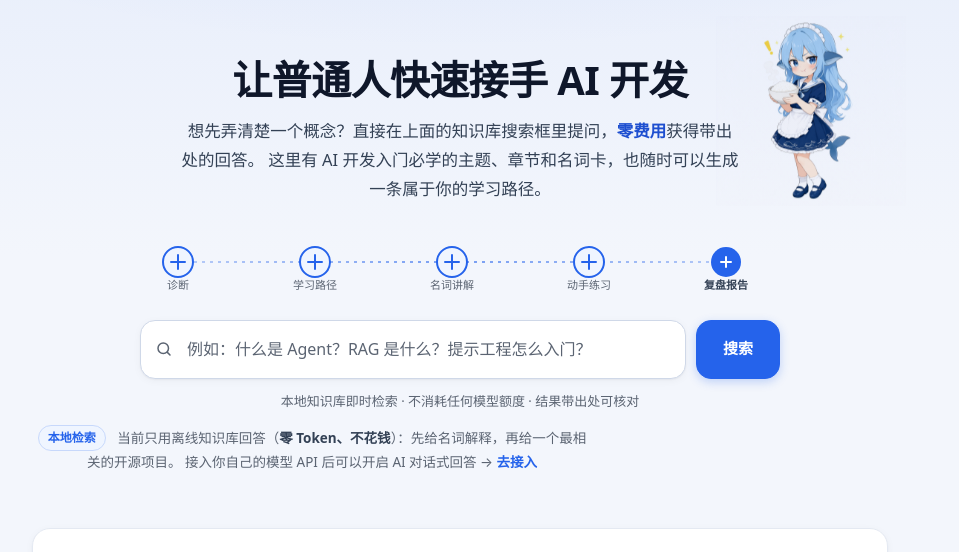
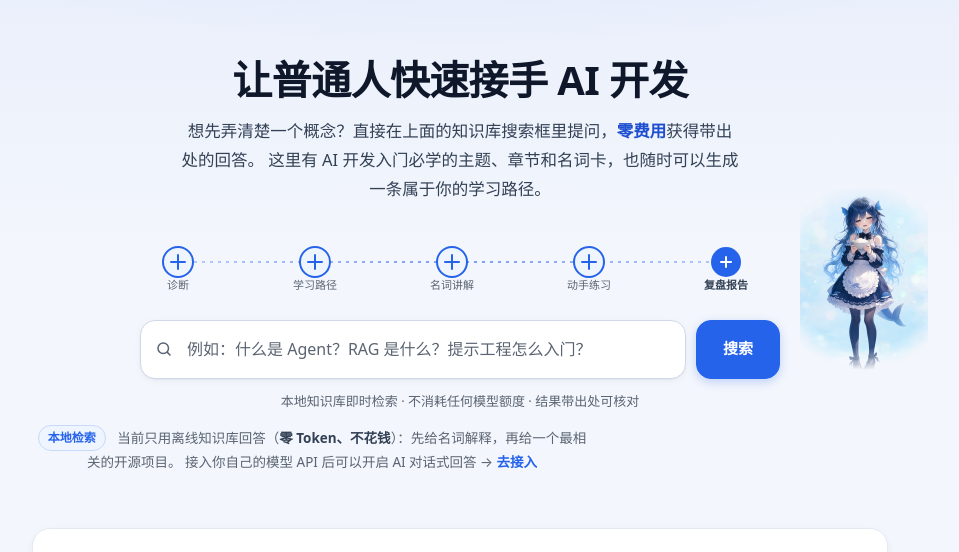
Before and after one commit to xiaxiami3738/chenyi, a FastAPI app: page / in a window 1280 px wide. Shown: the part 65-617 px from the top of the page, without its empty margins (180-1139 px from the left). Run offline with FastAPI, Linux system fonts and the light colour scheme; data comes from the database, SQL or seed files in the repository; data that the repository does not hold is empty.

Commit message:
feat(M10): 鲸小鱼小立绘移到搜索框右侧（qwen-image-2 生成，浅蓝白虚化）
- 新素材 app/static/img/whale-xiaoyu-search.png：全身立绘、深蓝→浅青渐变发、鲸鳍耳、深蓝白女仆装、捧白饭、慵懒表情、浅蓝白虚化底（qwen-image-2.1-pro 生成，压缩到 448px/144KB）
- 首屏改为「搜索框右侧小贴纸」：.kb-search-wrap + .kb-mascot（128px，径向遮罩柔边，≤900px 隐藏）
- 移除原 hero 顶部 190px 大立绘，避免双角色拥挤；test_health 断言同步更新

```diff
--- a/app/static/style.css
+++ b/app/static/style.css
@@ -369,21 +369,33 @@ body {
 
 /* ── 首屏点缀：DSH 鲸鱼娘（装饰性，不参与读屏） ─────────────── */
 .hero { position: relative; }
-.hero-mascot {
+/* 搜索框右侧的小立绘：浅蓝白虚化底图用径向遮罩柔化边缘，像一枚贴纸 */
+.kb-search-wrap {
+  position: relative;
+  max-width: 640px;
+  margin: 26px auto 0;
+}
+.kb-search-wrap .kb-search {
+  margin: 0;
+  max-width: none;
+}
+.kb-mascot {
   position: absolute;
-  right: -18px;
-  top: 6px;
-  width: 190px;
+  left: calc(100% + 20px);
+  bottom: -2px;
+  width: 128px;
   height: auto;
   pointer-events: none;
-  mix-blend-mode: multiply;
   user-select: none;
+  border-radius: 16px;
+  -webkit-mask-image: radial-gradient(circle at 50% 46%, #000 58%, transparent 76%);
+  mask-image: radial-gradient(circle at 50% 46%, #000 58%, transparent 76%);
 }
-@media (max-width: 1080px) {
-  .hero-mascot { width: 132px; right: 0; top: -6px; opacity: .92; }
+@media (max-width: 1120px) {
+  .kb-mascot { width: 112px; left: calc(100% + 12px); }
 }
-@media (max-width: 680px) {
-  .hero-mascot { display: none; }
+@media (max-width: 900px) {
+  .kb-mascot { display: none; }
 }
 
 /* 极淡的浪花/鲸尾底纹：只做氛围，不影响文字可读性 */
--- a/app/templates/index.html
+++ b/app/templates/index.html
@@ -1,7 +1,6 @@
 {% extends "base.html" %}
 {% block content %}
 <section class="hero">
-  <img class="hero-mascot" src="/static/img/whale-xiaoyu-hero.png" alt="" aria-hidden="true" loading="lazy">
   <h1>让普通人快速接手 AI 开发</h1>
   <p class="lead">
     想先弄清楚一个概念？直接在上面的知识库搜索框里提问，<strong>零费用</strong>获得带出处的回答。
@@ -41,6 +40,7 @@
     </svg>
   </div>
 
+  <div class="kb-search-wrap">
   <form id="kb-form" class="kb-search" role="search">
     <span class="search-icon" aria-hidden="true">
       <svg width="18" height="18" viewBox="0 0 24 24" fill="none" stroke="currentColor" stroke-width="2" stroke-linecap="round" stroke-linejoin="round">
@@ -53,6 +53,8 @@
       aria-label="搜索知识库">
     <button type="submit" class="btn btn-primary" id="kb-btn">搜索</button>
   </form>
+  <img class="kb-mascot" src="/static/img/whale-xiaoyu-search.png" alt="" aria-hidden="true" loading="lazy">
+  </div>
   <p class="hint" id="kb-hint">本地知识库即时检索 · 不消耗任何模型额度 · 结果带出处可核对</p>
   <p class="kb-mode" id="kb-mode">
     <span class="kb-mode-tag">本地检索</span>
```
Also changed, not shown: tests/integration/test_health.py (+3 -1 lines), app/static/img/whale-xiaoyu-search.png (added).
